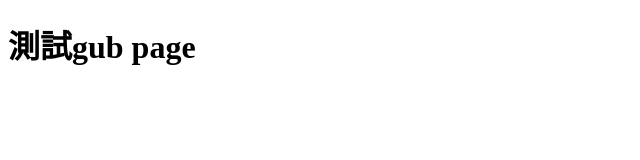
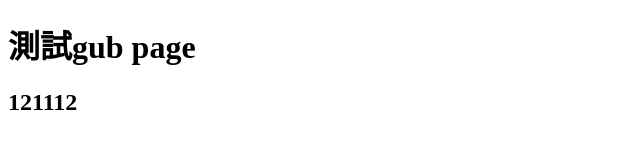
Before and after one commit to neilolee/test, a plain HTML site: page index.html in a window 1280 px wide. Shown: the whole page, without its empty margins (0-640 px from the left). Drawn offline with Linux system fonts and the light colour scheme.

Commit message:
測試中午

```diff
--- a/index.html
+++ b/index.html
@@ -7,5 +7,6 @@
 </head>
 <body>
     <h1>測試gub page</h1>
+    <h2>121112</h2>
 </body>
 </html>
```
